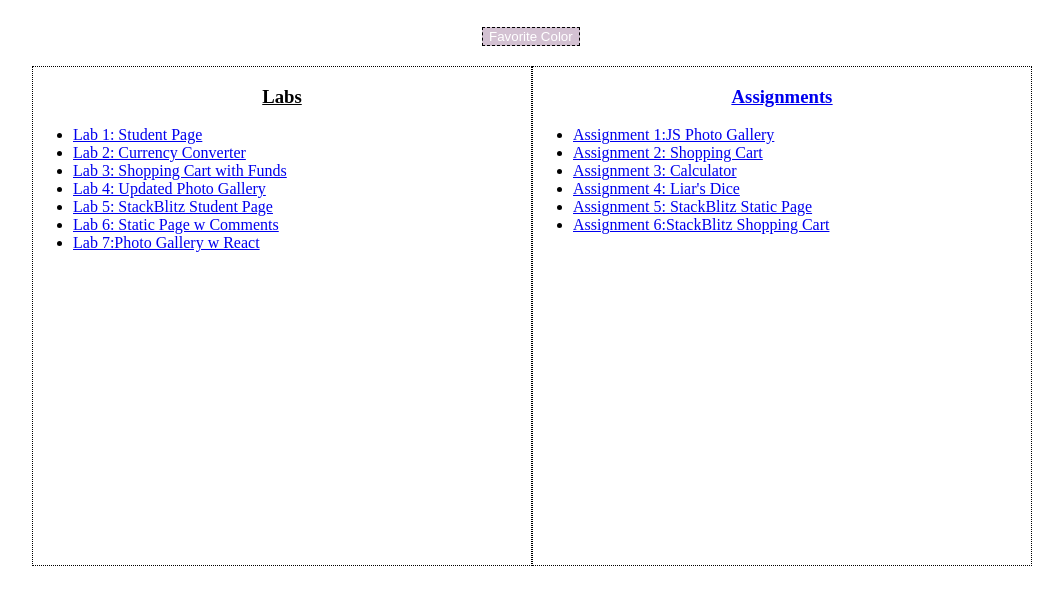
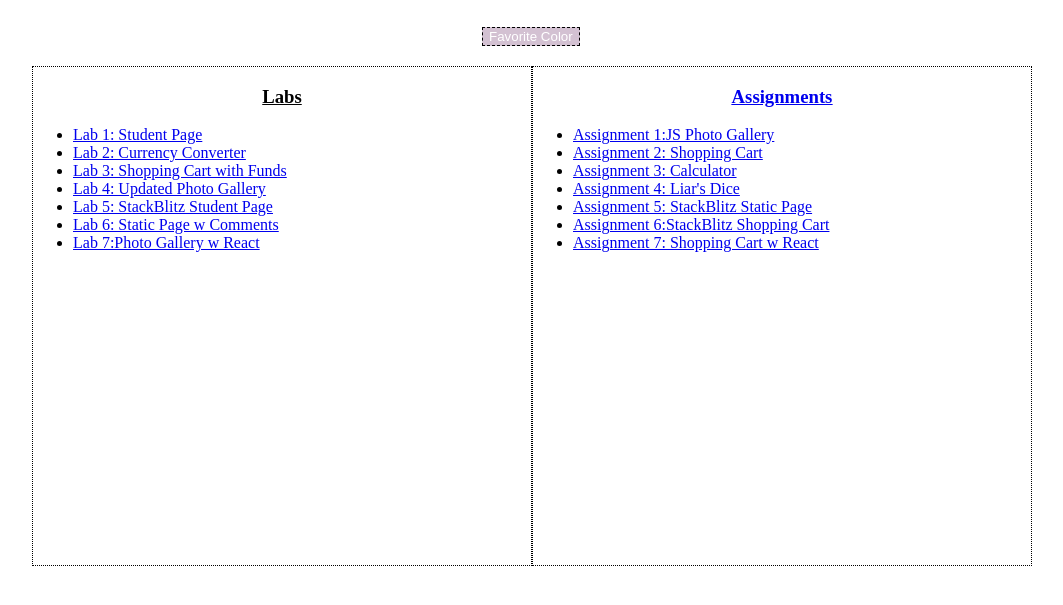
Before and after one commit to uscwebdev/itp301-submissions-anapaucw, a plain HTML site: page index.html in a window 1280 px wide. Shown: the part 127-732 px from the top of the page, without its empty margins (108-1171 px from the left). Drawn offline with Linux system fonts and the light colour scheme.

Commit message:
Update index.html

```diff
--- a/index.html
+++ b/index.html
@@ -99,6 +99,7 @@
                     <li><a href="assignment4/assignment4.html" target="_blank"> Assignment 4: Liar's Dice</li>
                     <li><a href="https://stackblitz.com/edit/react-amm6hh?file=src%2Findex.css" target="_blank"> Assignment 5: StackBlitz Static Page</li>
                     <li><a href="https://stackblitz.com/edit/react-chktmu?file=src%2Findex.css" target="_blank"> Assignment 6:StackBlitz Shopping Cart</li>
+                    <li><a href="https://stackblitz.com/edit/react-xwtnqq?file=src%2Findex.css" target="_blank">Assignment 7: Shopping Cart w React</li>
                 </ul>
             </div>
         </div>
```
